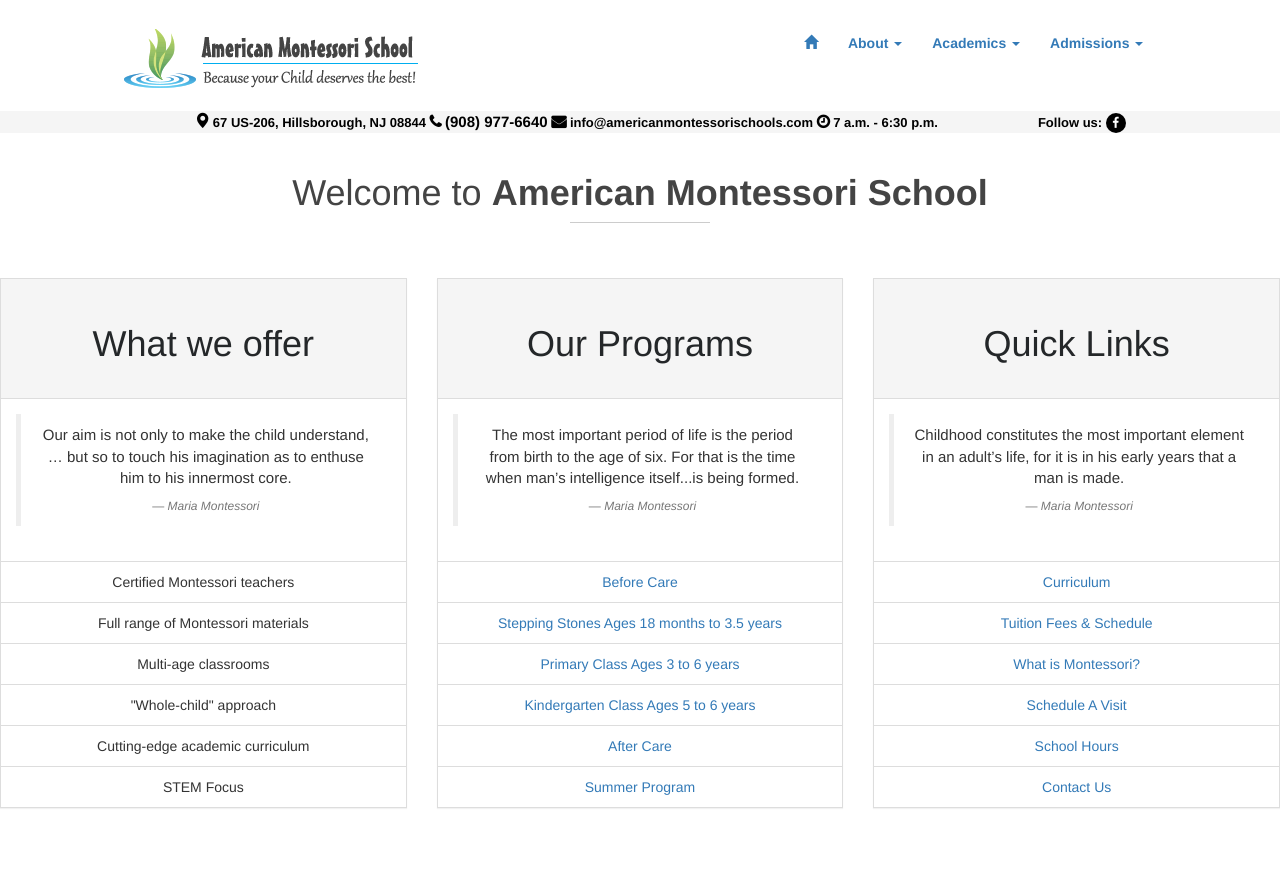
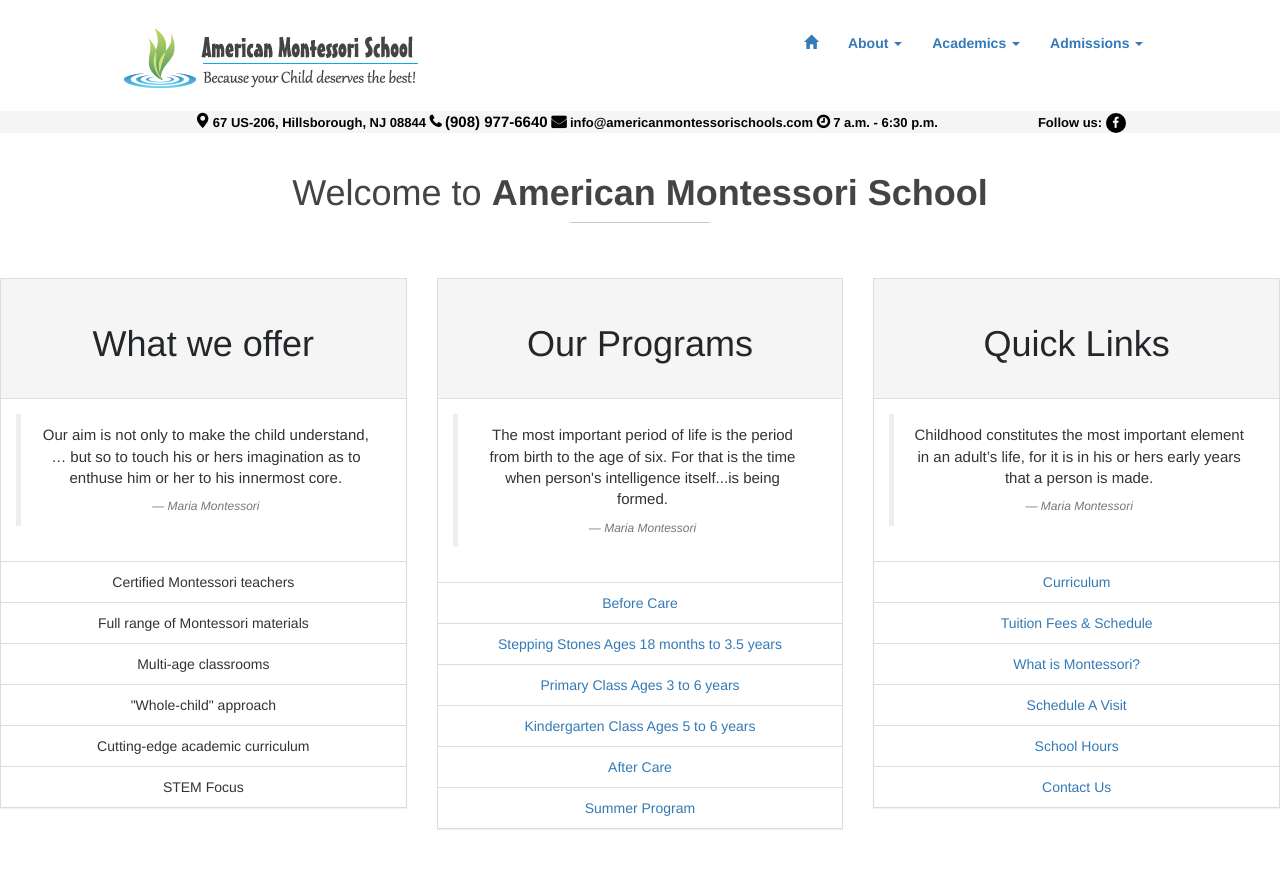
Before and after one commit to americanmontessorischools/americanmontessorischools.github.io, a Jekyll site: the page built from index.html, in a window 1280 px wide and 900 px high. Shown: the top 869 px of the window. Built offline with Jekyll 4.4.1, drawn with Linux system fonts in a browser that asks for light colours; nearby versions of some CDN libraries.

Commit message:
Update index.html

```diff
--- a/index.html
+++ b/index.html
@@ -108,7 +108,7 @@
         </div>
         <div class="panel-body">
 <blockquote class="blockquote">
-  <p class="m-b-0">Our aim is not only to make the child understand, … but so to touch his imagination as to enthuse him to his innermost core.</p>
+  <p class="m-b-0">Our aim is not only to make the child understand, … but so to touch his or hers imagination as to enthuse him or her to his innermost core.</p>
   <footer class="blockquote-footer"><cite title="Source Title">Maria Montessori</cite></footer>
 </blockquote>
 </div>
@@ -134,7 +134,7 @@
         </div>
         <div class="panel-body">
 <blockquote class="blockquote">
-  <p class="m-b-0">The most important period of life is the period from birth to the age of six. For that is the time when man’s intelligence itself...is being formed.</p>
+  <p class="m-b-0">The most important period of life is the period from birth to the age of six. For that is the time when person's intelligence itself...is being formed.</p>
   <footer class="blockquote-footer"><cite title="Source Title">Maria Montessori</cite></footer>
 </blockquote>
 </div>
@@ -162,7 +162,7 @@
         </div>
         <div class="panel-body">
 <blockquote class="blockquote">
-  <p class="m-b-0">Childhood constitutes the most important element in an adult’s life, for it is in his early years that a man is made.</p>
+  <p class="m-b-0">Childhood constitutes the most important element in an adult’s life, for it is in his or hers early years that a person is made.</p>
   <footer class="blockquote-footer"><cite title="Source Title">Maria Montessori</cite></footer>
 </blockquote>
 </div>
```
